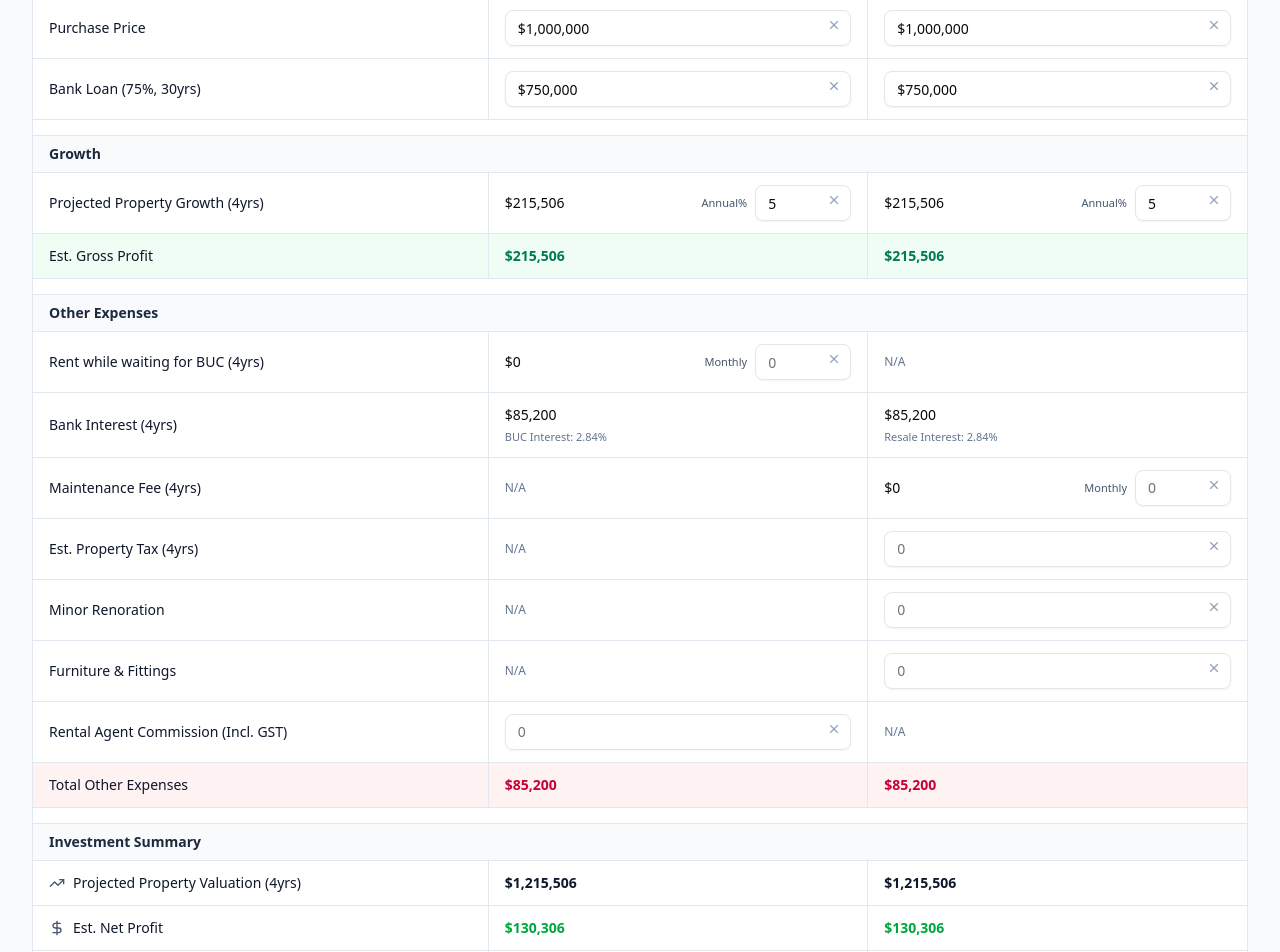
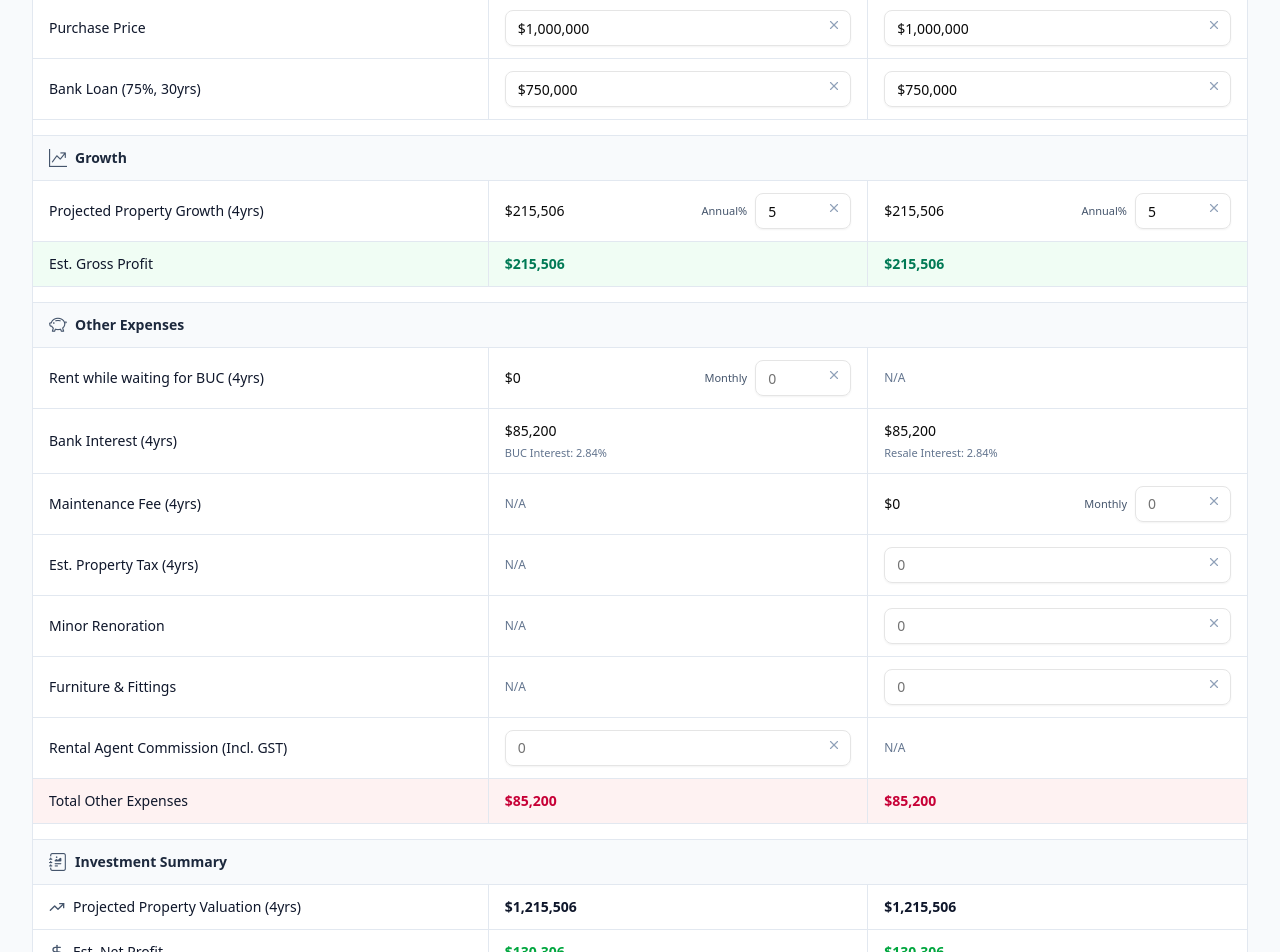
Before and after one commit to dumbwaystodie0000/buc-resale-cal, a Next.js app: page / in a window 1280 px wide. Shown: the part 320-1272 px from the top of the page. Built offline with nearby package versions, Linux system fonts and the light colour scheme.

Commit message:
adding icon to section headers

```diff
--- a/app/globals.css
+++ b/app/globals.css
@@ -1,5 +1,6 @@
 @import 'tailwindcss';
 @import 'tw-animate-css';
+@import 'bootstrap-icons/font/bootstrap-icons.css';
 
 @custom-variant dark (&:is(.dark *));
 
--- a/components/property-calculator/property-summary.tsx
+++ b/components/property-calculator/property-summary.tsx
@@ -14,7 +14,7 @@ interface PropertySummaryProps {
 export default function PropertySummary({ properties, mode, taxBracket, vacancyMonth }: PropertySummaryProps) {
   return (
     <>
-      <SectionRow title="Investment Summary" colSpan={properties.length + 1} />
+              <SectionRow title="Investment Summary" colSpan={properties.length + 1} icon="journal-richtext" />
       <IconRow
         label={`Projected Property Valuation (4yrs)`}
         icon={TrendingUp}
--- a/components/property-calculator/property-table.tsx
+++ b/components/property-calculator/property-table.tsx
@@ -112,7 +112,7 @@ export default function PropertyTable({
           <tr className="h-4 bg-white">
             <td colSpan={properties.length + 1} className="border-none"></td>
           </tr>
-          <SectionRow title={mode === "own" ? "Growth" : "Rental & Growth"} colSpan={properties.length + 1} />
+          <SectionRow title={mode === "own" ? "Growth" : "Rental & Growth"} colSpan={properties.length + 1} icon="graph-up-arrow" />
           <DataRow
             label={`Projected Property Growth (4yrs)`}
             properties={properties}
@@ -214,7 +214,7 @@ export default function PropertyTable({
           <tr className="h-4 bg-white">
             <td colSpan={properties.length + 1} className="border-none"></td>
           </tr>
-          <SectionRow title="Other Expenses" colSpan={properties.length + 1} />
+          <SectionRow title="Other Expenses" colSpan={properties.length + 1} icon="piggy-bank" />
 
           {mode === "own" && (
             <DataRow
--- a/components/property-calculator/table-components.tsx
+++ b/components/property-calculator/table-components.tsx
@@ -2,11 +2,14 @@ import type React from "react"
 import type { Property, Mode } from "./types"
 import { isFieldNotApplicable } from "./utils"
 
-export function SectionRow({ title, colSpan }: { title: string; colSpan: number }) {
+export function SectionRow({ title, colSpan, icon }: { title: string; colSpan: number; icon?: string }) {
   return (
     <tr className="bg-slate-50">
       <td colSpan={colSpan} className="px-4 py-2 border-y border-slate-200 text-slate-800 font-semibold">
-        {title}
+        <div className="flex items-center gap-2">
+          {icon && <i className={`bi bi-${icon} text-slate-600 text-lg`}></i>}
+          <span>{title}</span>
+        </div>
       </td>
     </tr>
   )
--- a/package.json
+++ b/package.json
@@ -38,6 +38,7 @@
     "@radix-ui/react-toggle-group": "1.1.1",
     "@radix-ui/react-tooltip": "1.1.6",
     "autoprefixer": "^10.4.20",
+    "bootstrap-icons": "^1.13.1",
     "class-variance-authority": "^0.7.1",
     "clsx": "^2.1.1",
     "cmdk": "1.0.4",
```
Also changed, not shown: 1 other file (tests, documents, lock files or other folders).
